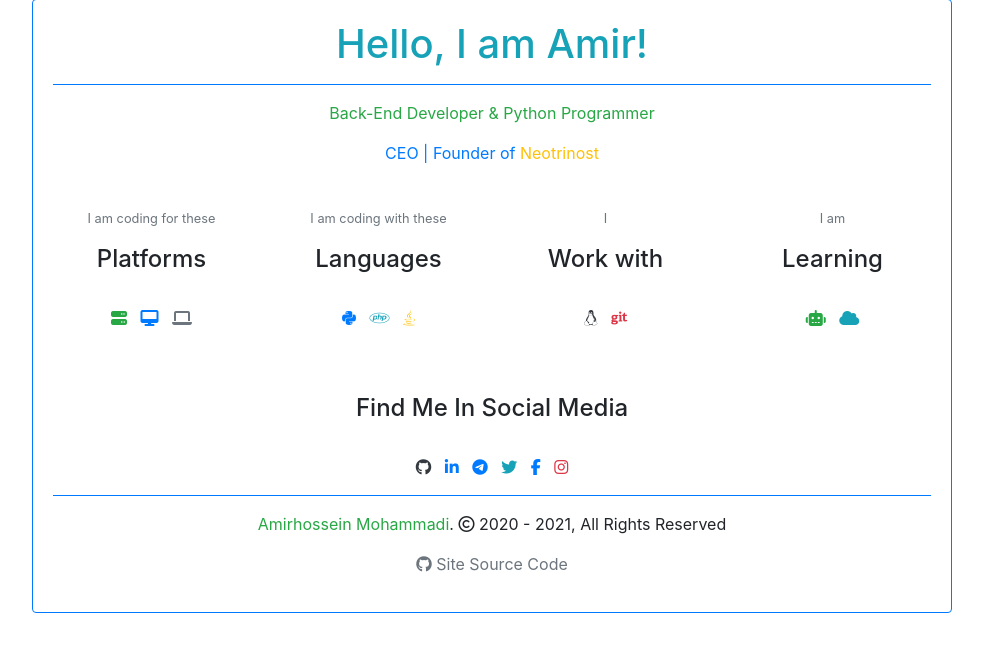
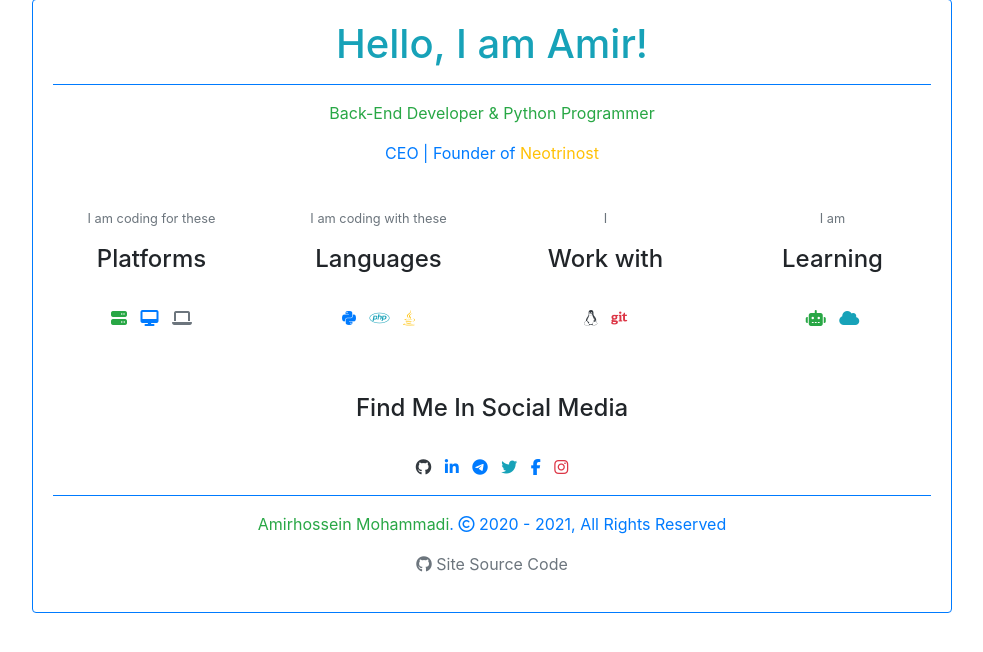
Before and after one commit to BlackIQ/BlackIQ.ir, a Flask app: page / in a window 1280 px wide. Shown: the part 57-709 px from the top of the page, without its empty margins (148-1131 px from the left). Run offline with Flask 2, Linux system fonts and the light colour scheme; some libraries are stand-ins or nearby versions.

Commit message:
Edit footer color

```diff
--- a/app/templates/index.html
+++ b/app/templates/index.html
@@ -100,7 +100,7 @@
                                     </p>
                                 </div>
                                 <hr class="border-primary">
-                                <p>
+                                <p class="text-primary">
                                     <a href="https://linkedin.com/in/amirhosseinmohammadi" class="text-success">Amirhossein Mohammadi</a>. <i class="fa fa-copyright"></i> 2020 - 2021, All Rights Reserved
                                 </p>
                                 <p>
```
